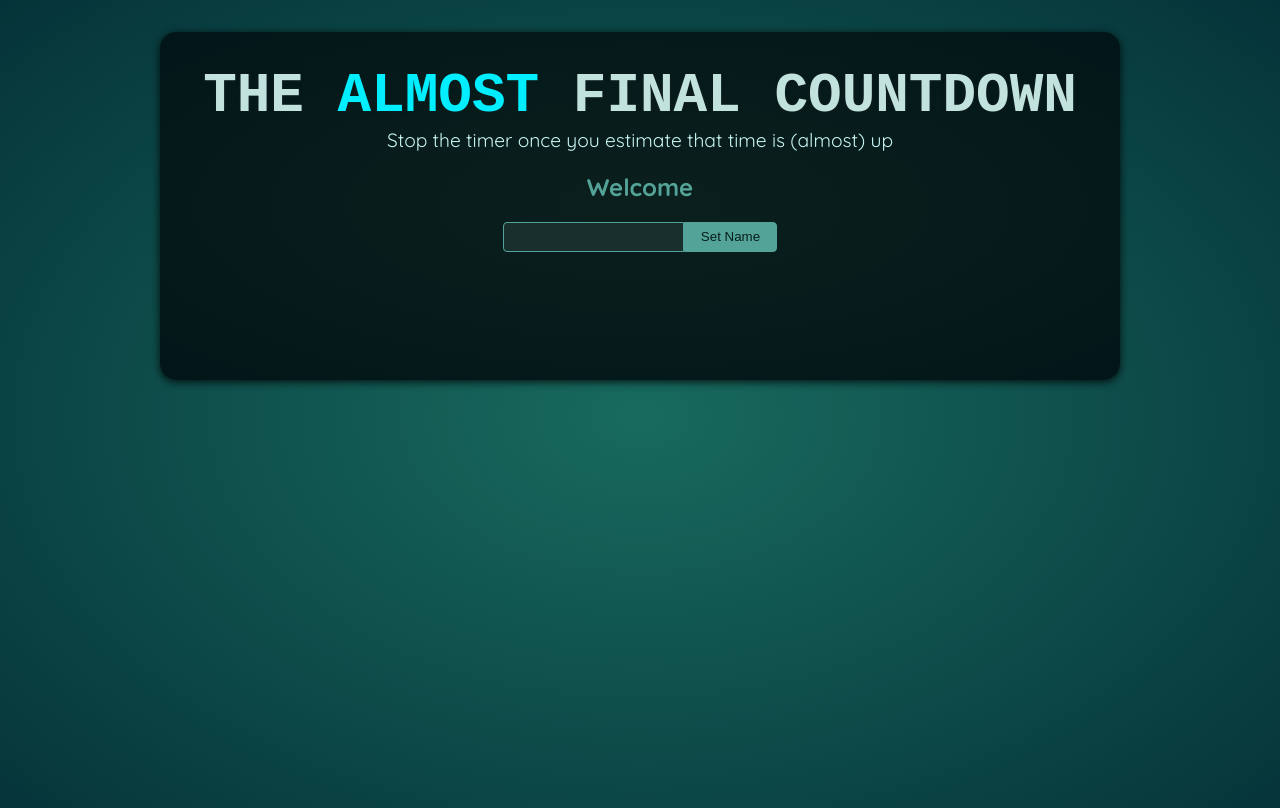
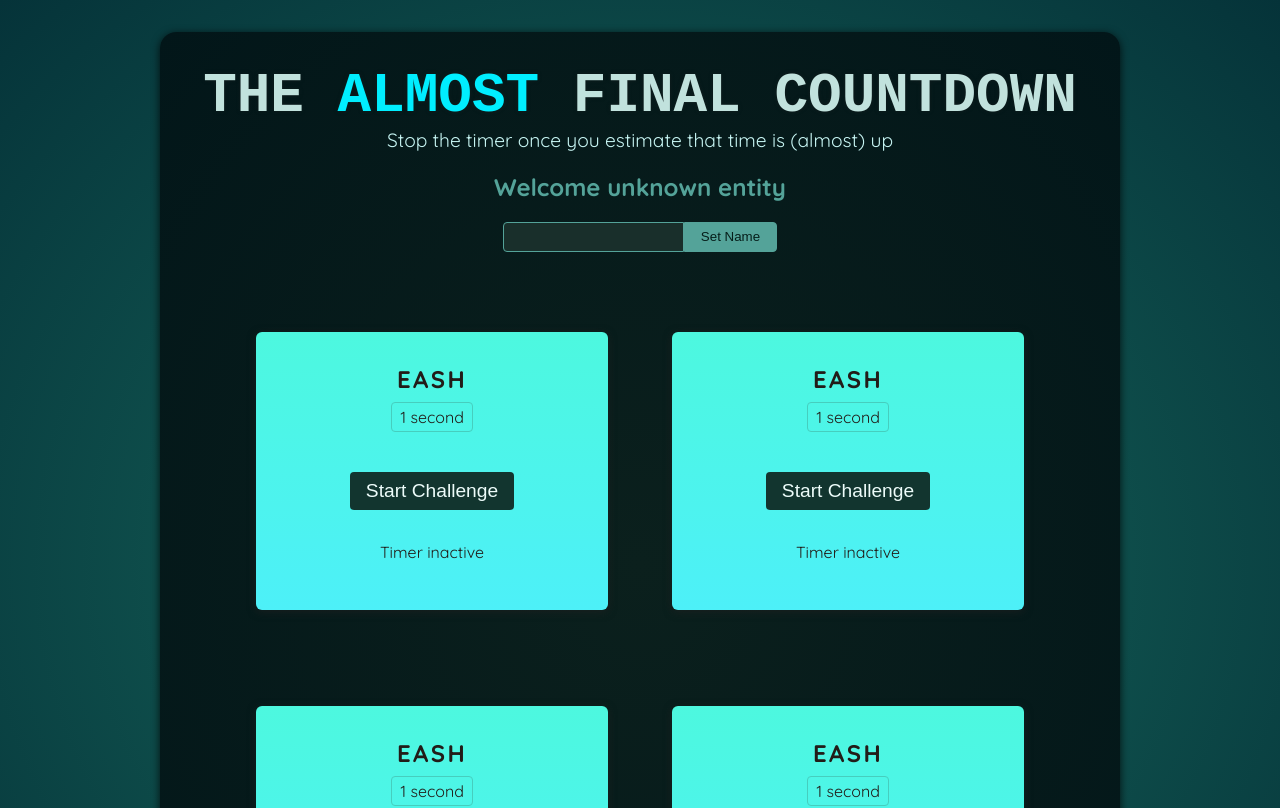
Before and after one commit to play3step/Udemy_React_Study, a React (Vite) app in the folder 01-starting-project/: page / in a window 1280 px wide. Shown: the top 808 px of the page. Built offline with nearby package versions, Linux system fonts and the light colour scheme; a web font is replaced by a local one.

Commit message:
feat: 기본 타이머 기능 추가

```diff
--- a/01-starting-project/src/App.jsx
+++ b/01-starting-project/src/App.jsx
@@ -1,10 +1,16 @@
-import Player from './components/Player.jsx';
+import Player from "./components/Player.jsx";
+import TimerChallenge from "./components/TimerChallenge.jsx";
 
 function App() {
   return (
     <>
       <Player />
-      <div id="challenges"></div>
+      <div id="challenges">
+        <TimerChallenge title="Eash" targetTime={1} />
+        <TimerChallenge title="Eash" targetTime={1} />
+        <TimerChallenge title="Eash" targetTime={1} />
+        <TimerChallenge title="Eash" targetTime={1} />
+      </div>
     </>
   );
 }
--- a/01-starting-project/src/components/Player.jsx
+++ b/01-starting-project/src/components/Player.jsx
@@ -2,10 +2,11 @@
 
 export default function Player() {
   const playerName = useRef();
-  const [enterPlayerName, setEnterPlayerName] = useState("");
+  const [enterPlayerName, setEnterPlayerName] = useState(null);
 
   const handleClick = () => {
     setEnterPlayerName(playerName.current.value);
+    playerName.current.value = "";
   };
   return (
     <section id="player">
--- /dev/null
+++ b/01-starting-project/src/components/TimerChallenge.jsx
@@ -0,0 +1,30 @@
+import { useState } from "react";
+
+const TimerChallenge = ({ title, targetTime }) => {
+  const [timerStarted, setTimerStarted] = useState(false);
+  const [timerExpired, setTimerExpired] = useState(false);
+  const handleStart = () => {
+    setTimeout(() => {
+      setTimerExpired(true);
+    }, targetTime * 1000);
+    setTimerStarted(true);
+  };
+  return (
+    <selection className="challenge">
+      <h2>{title}</h2>
+      {timerExpired && <p>You lost</p>}
+      <p className="challenge-time">
+        {targetTime} second{targetTime > 1 ? "s" : ""}
+      </p>
+      <p>
+        <button onClick={handleStart}>
+          {timerStarted ? "Stop" : "Start"} Challenge
+        </button>
+      </p>
+      <p className={timerStarted ? "active" : undefined}>
+        {timerStarted ? "Time is running..." : "Timer inactive"}
+      </p>
+    </selection>
+  );
+};
+export default TimerChallenge;
```
